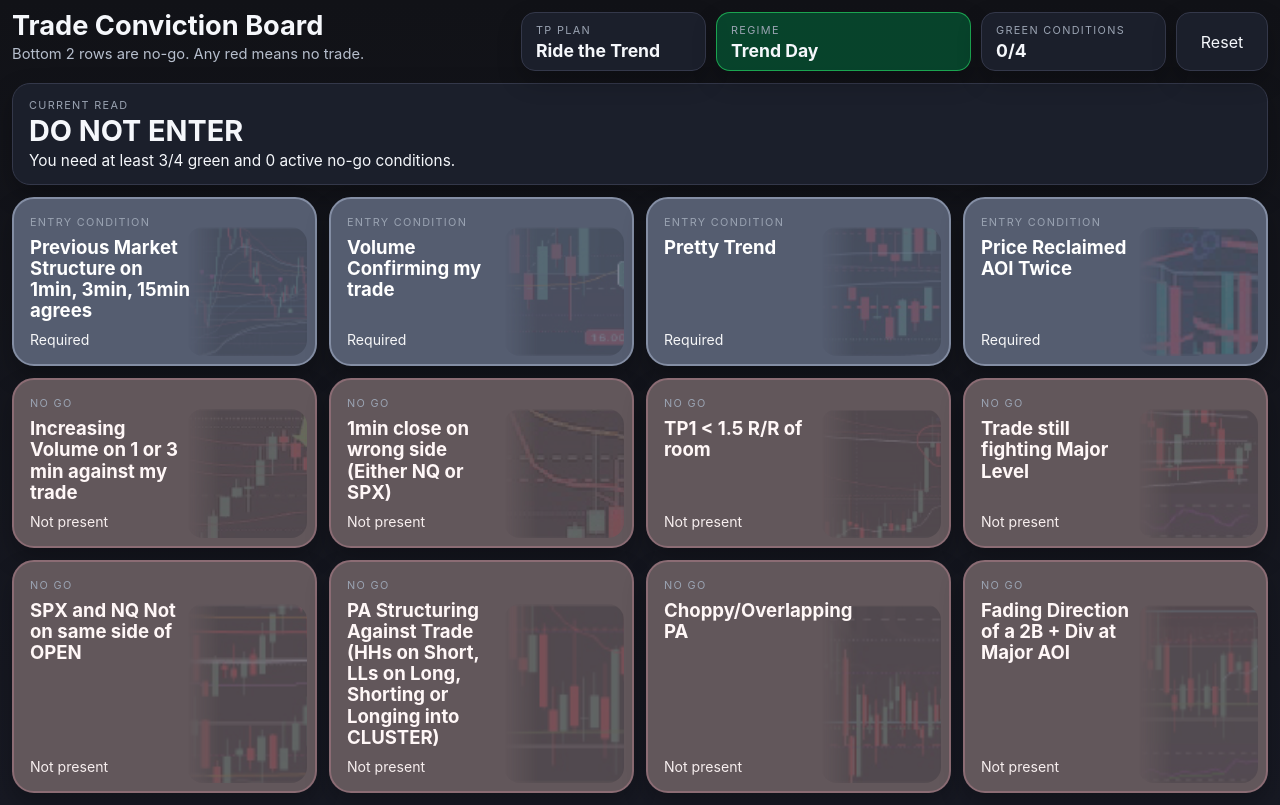
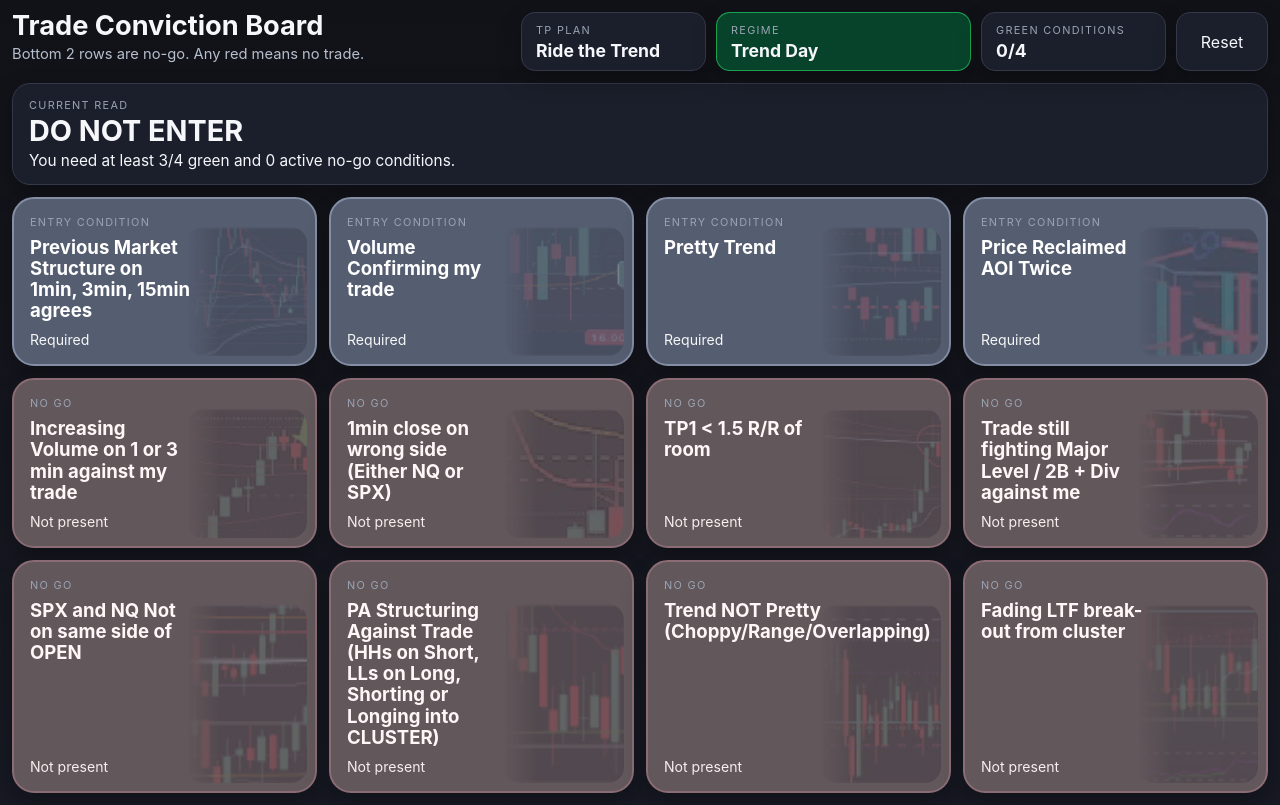
Before and after one commit to bboypkj/trade-checklist-app, a React (Vite) app: page / in a window 1280 px wide. Built offline with nearby package versions, Linux system fonts and the light colour scheme.

Commit message:
Update App.jsx
update labels

```diff
--- a/src/App.jsx
+++ b/src/App.jsx
@@ -72,7 +72,7 @@ const defaultTiles = [
   },
   {
     id: 8,
-    label: 'Trade still fighting Major Level',
+    label: 'Trade still fighting Major Level / 2B + Div against me',
     group: 'nogo',
     state: 'neutral',
     image: '/2b.png',
@@ -94,14 +94,14 @@ const defaultTiles = [
   },
   {
     id: 11,
-    label: 'Choppy/Overlapping PA',
+    label: 'Trend NOT Pretty (Choppy/Range/Overlapping)',
     group: 'nogo',
     state: 'neutral',
     image: '/NGchop.png',
   },
   {
     id: 12,
-    label: 'Fading Direction of a 2B + Div at Major AOI',
+    label: 'Fading LTF break-out from cluster',
     group: 'nogo',
     state: 'neutral',
     image: '/NGfade.png',
```
